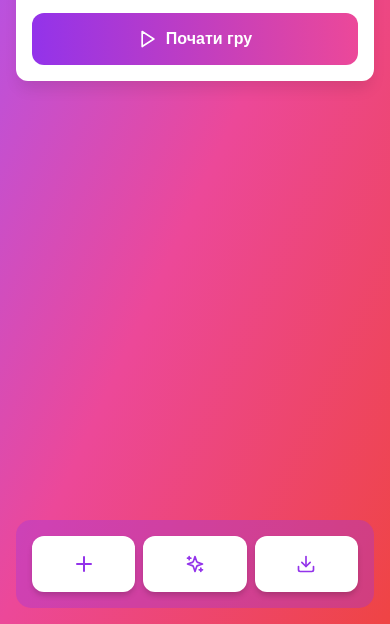
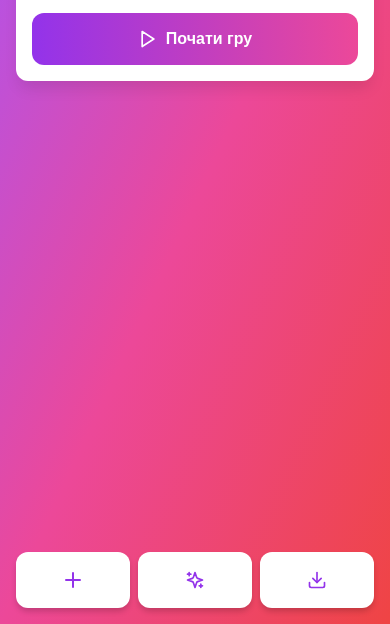
Before and after one commit to Dar-Tei/FlashMind, a plain HTML site: page index.html in a window 390 px wide. Shown: the part 220-844 px from the top of the page. Drawn offline with Linux system fonts and the light colour scheme.

Commit message:
Rollback to styles prior to attempts to fix the white salt problem

```diff
--- a/css/style.css
+++ b/css/style.css
@@ -4,35 +4,9 @@
    box-sizing: border-box;
 }
 
-html {
-   height: 100%;
-   width: 100%;
-   margin: 0;
-   padding: 0;
-   overflow-x: hidden;
-}
-
 body {
    font-family: -apple-system, BlinkMacSystemFont, 'Segoe UI', Roboto, sans-serif;
-   height: 100%;
-   width: 100%;
-   margin: 0;
-   padding: 0;
-   overflow-x: hidden;
-   position: relative;
-}
-
-.gradient-bg-purple,
-.gradient-bg-blue,
-.gradient-bg-green,
-.gradient-bg-indigo {
-   position: absolute;
-   top: 0;
-   left: 0;
-   right: 0;
-   bottom: 0;
-   width: 100%;
-   min-height: 100%;
+   min-height: 100vh;
 }
 
 .gradient-bg-purple {
@@ -319,7 +293,7 @@ body {
 }
 
 .custom-dropdown-option.selected::after {
-  content: "✓";
+   content: '✓';
    position: absolute;
    right: 1rem;
    color: #9333ea;
@@ -581,14 +555,10 @@ body {
    .container {
       padding: 1rem;
       padding-bottom: 6rem;
-    min-height: 100vh;
-    min-height: -webkit-fill-available;
    }
 
    .container-small {
       padding-bottom: 6rem;
-    min-height: 100vh;
-    min-height: -webkit-fill-available;
    }
 
    .title {
@@ -629,13 +599,10 @@ body {
       bottom: 0;
       left: 0;
       right: 0;
-    margin: 16px;
       padding: 1rem;
       display: flex;
       gap: 1rem;
       z-index: 50;
-    background: rgb(152 54 228 / 34%);
-    border-radius: 15px;
    }
 
    .mobile-action-buttons .btn {
@@ -857,6 +824,7 @@ body {
    flex: 1;
 }
 
+/* Оновити .modal-body для кращого відображення HTML контенту */
 .modal-body {
    color: #6b7280;
    margin-bottom: 1.5rem;
@@ -959,7 +927,6 @@ body {
       transform: rotate(360deg);
    }
 }
-
 /* Drag and Drop Overlay */
 .drag-drop-overlay {
    position: fixed;
@@ -1024,8 +991,7 @@ body {
 }
 
 @keyframes bounce {
-  0%,
-  100% {
+   0%, 100% {
       transform: translateY(0);
    }
    50% {
@@ -1077,8 +1043,7 @@ body {
 }
 
 @keyframes pulse {
-  0%,
-  100% {
+   0%, 100% {
       box-shadow: 0 0 0 0 rgba(255, 255, 255, 0.7);
    }
    50% {
```
Lines whose indentation alone changed are shown as unchanged.
